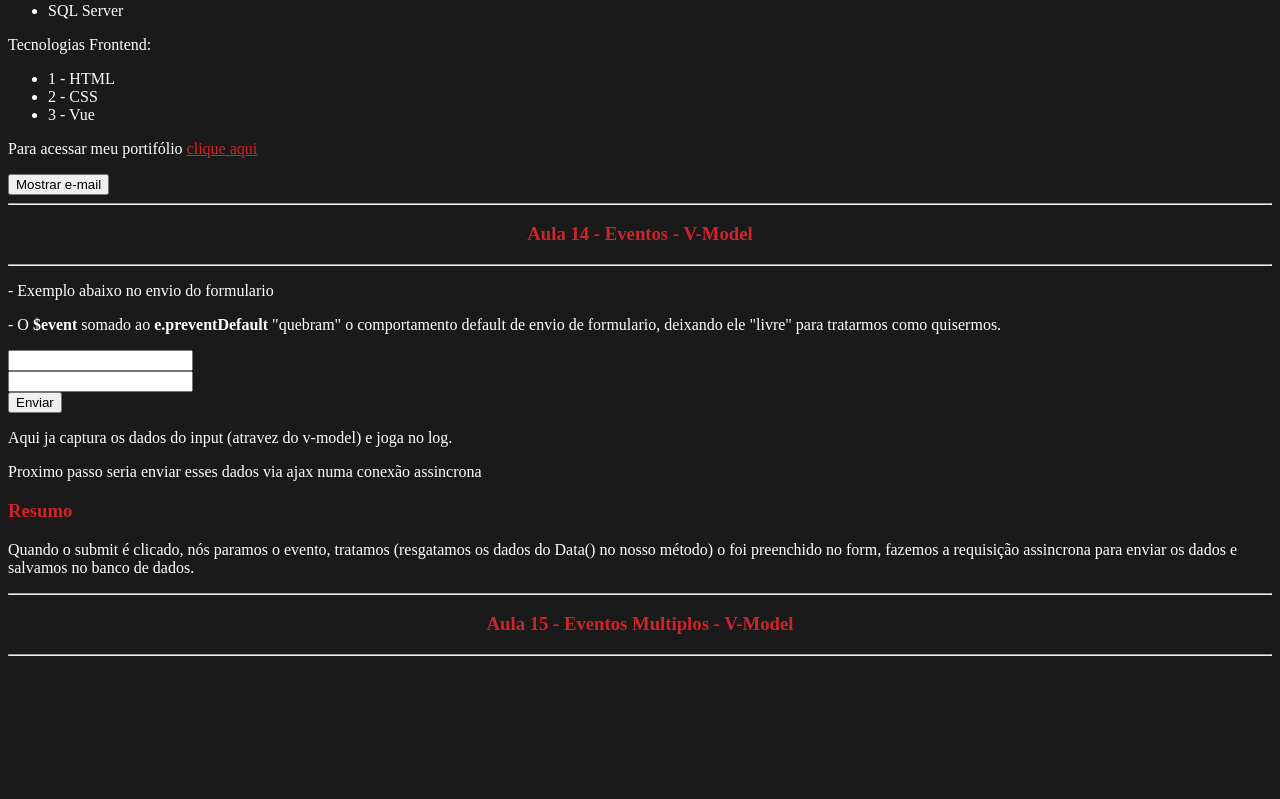
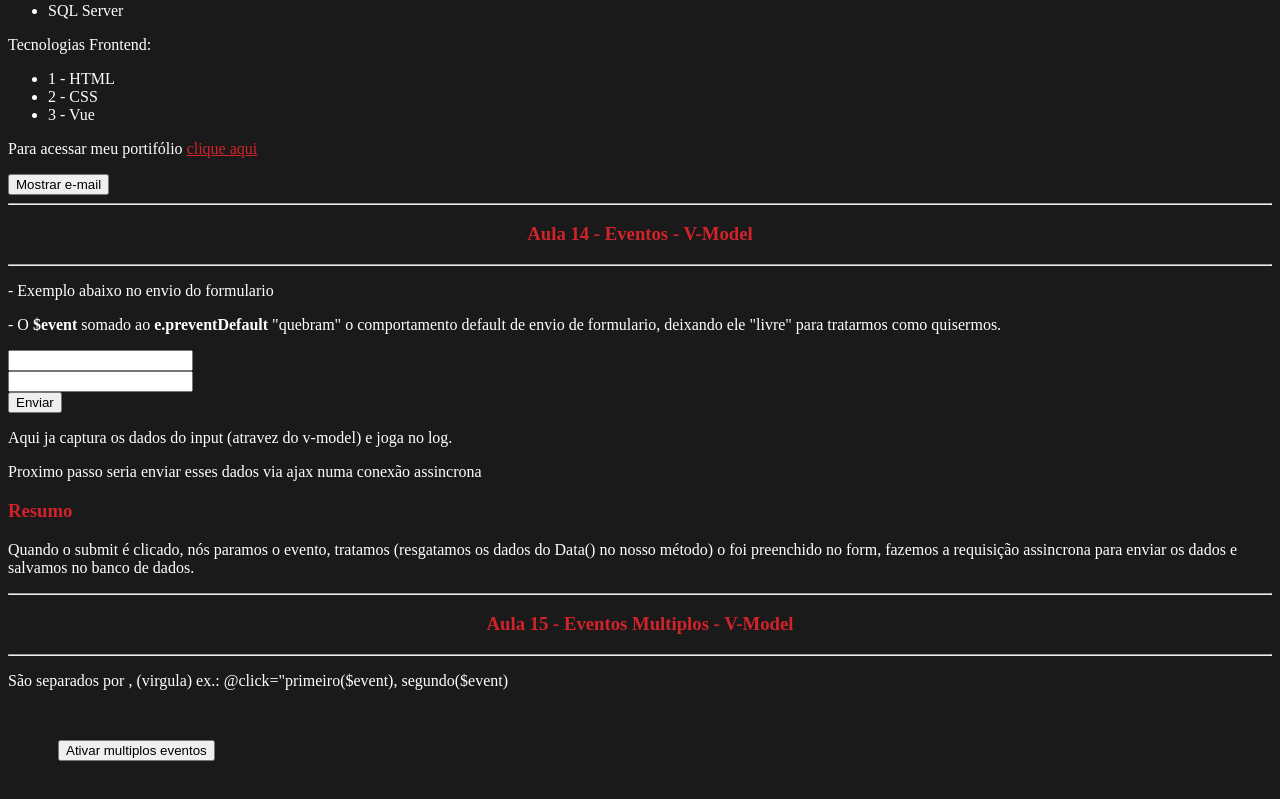
Before and after one commit to felipecabesssa/CursoVueMatheusYoutube, a Vue app in the folder projeto_vue/: page / in a window 1280 px wide. Shown: the part 2669-3468 px from the top of the page. Before the commit the page ends 3413 px from the top, so only its background shows below. Built offline with nearby package versions, Linux system fonts and the light colour scheme.

Commit message:
Multiplos eventos - separados por virgula

```diff
--- a/projeto_vue/src/App.vue
+++ b/projeto_vue/src/App.vue
@@ -80,6 +80,9 @@
     <hr>
     <h3 style="color: #d2232a; text-align: center;">Aula 15 - Eventos Multiplos - V-Model</h3>
     <hr>
+    <p>São separados por , (virgula) ex.: @click="primeiro($event), segundo($event)</p>
+
+    <MultiplosEventos />
     <br>
     <br>
     <br>
@@ -97,6 +100,7 @@
 import Header from './components/Header.vue'
 import InfoComVfor from './components/InfoComVfor.vue'
 import Form from './components/form/Form.vue'
+import MultiplosEventos from './components/MultiplosEventos.vue'
 
 export default {
   name: 'App',
@@ -108,7 +112,8 @@
     Picture,
     Header,
     InfoComVfor,
-    Form
+    Form,
+    MultiplosEventos
   }
 }
 </script>
--- /dev/null
+++ b/projeto_vue/src/components/MultiplosEventos.vue
@@ -0,0 +1,39 @@
+<template>
+    <div>
+        <button @click="primeiro(txt1, $event), segundo(txt2, $event), terceiro()">Ativar multiplos eventos</button>
+        <p>{{ multiplos_eventos }}</p>
+    </div>
+</template>
+
+<script>
+export default {
+    name: 'MultiplosEventos',
+    data(){
+        return {
+            multiplos_eventos: '',
+            txt1: 'Primeiro evento !',
+            txt2: 'Segundo evento !'
+        }
+    },
+    methods: {
+        primeiro(txt, e) {
+            this.multiplos_eventos = txt
+        },
+        segundo(txt, e) {
+            setTimeout(() =>
+                this.multiplos_eventos = txt, 500
+            )
+        },
+        terceiro() {
+            setTimeout(() =>
+            this.multiplos_eventos = "", 1500)
+        }
+    }
+}
+</script>
+
+<style scoped>
+    div{
+        margin: 50px;
+    }
+</style>
--- a/projeto_vue/src/components/PrimeiroComponente.vue
+++ b/projeto_vue/src/components/PrimeiroComponente.vue
@@ -3,12 +3,16 @@
         <h2>Olá Vue!</h2>
         <h3>Meu nome é: {{ nome }} {{ sobrenome }}</h3>
         <p><strong>Profissão:</strong> {{ profissao }}</p>
+
     </div>
 </template>
 
 <script>
+
 export default {
     name: 'PrimeiroComponente',
+    components: {
+    },
     data(){
         return{
             nome: "Felipe",
```
